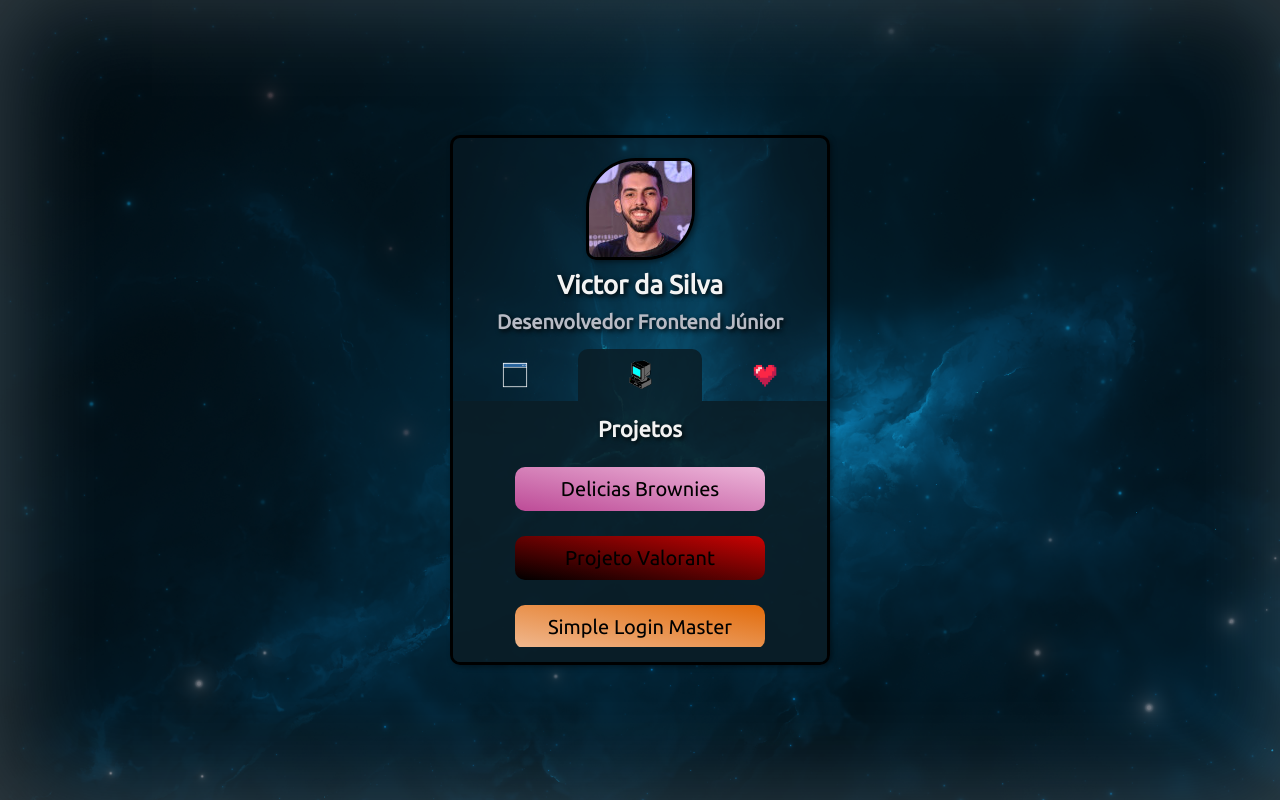
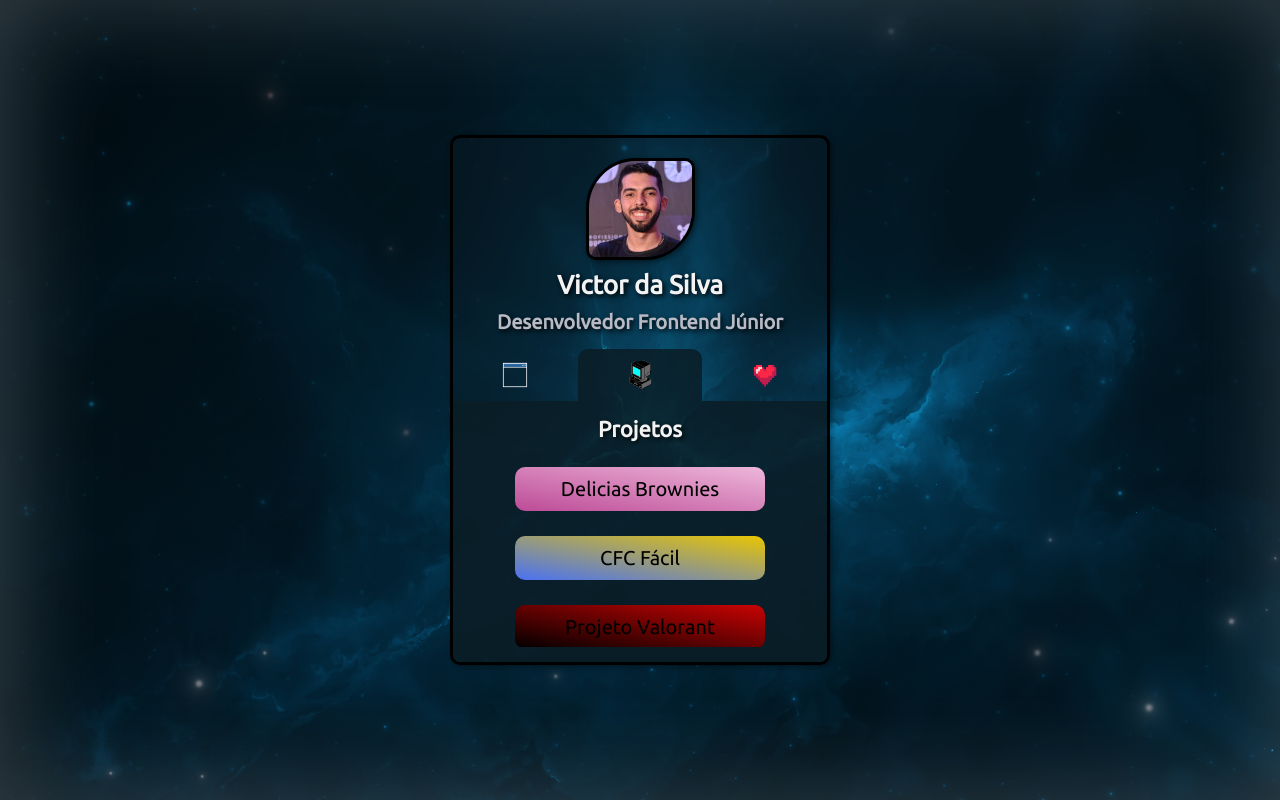
Before and after one commit to VictorSB/mini-portifolio, a plain HTML site: page index.html in a window 1280 px wide. Both pictures are taken after a click on the item 640 px from the left and 374 px from the top of the page. Drawn offline with Linux system fonts and the light colour scheme.

Commit message:
Adicionado o projeto CFC Fácil

```diff
--- a/index.html
+++ b/index.html
@@ -52,6 +52,7 @@
                     <h3 class="sub-titulo">Projetos</h3>
                     <ul class="projetos">
                         <li><a href="https://victorsb.github.io/delicias-brownies/" target="_blank" class="cardapio">Delicias Brownies</a></li>
+                        <li><a href="https://cfcfacil.vercel.app/" target="_blank" class="cfcfacil">CFC Fácil</a></li>
                         <li><a href="https://victorsb.github.io/projeto-valorant/" target="_blank" class="valorant">Projeto Valorant</a></li>
                         <li><a href="https://victorsb.github.io/simple-login-master/" target="_blank" class="login-master">Simple Login Master</a></li>
                         <li><a href="https://victorsb.github.io/god-of-war-ragnarok/" target="_blank" class="ragnarok">GOW Ragnarok</a></li>
--- a/src/css/estilos.css
+++ b/src/css/estilos.css
@@ -114,6 +114,9 @@ body{
 .projetos .cardapio{
     background-image: linear-gradient(to bottom left, #edb7da, #bd4b97);
 }
+.projetos .cfcfacil{
+    background-image: linear-gradient(to bottom left, #e9c602, #4971f3);
+}
 .projetos .valorant{
     background-image: linear-gradient(to bottom left, #ca0303, #000000);
 }
```
